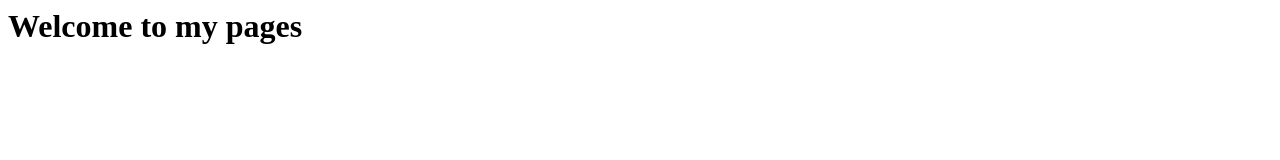
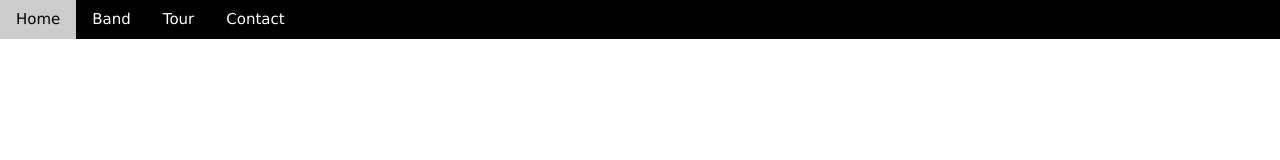
Before and after one commit to lokesh-c-das/lcdas, a plain HTML site: page index.html in a window 1280 px wide. Drawn offline with nearby package versions, Linux system fonts and the light colour scheme.

Commit message:
just started

```diff
--- a/index.html
+++ b/index.html
@@ -1 +1,17 @@
-<h1> Welcome to my pages </h1>
+<!DOCTYPE html>
+<html>
+<meta charset="UTF-8">
+<meta name="viewport" content="width=device-width, initial-scale=1">
+<link rel="stylesheet" href="/w3css/3/w3.css">
+<body>
+
+<!-- Navigation -->
+<nav class="w3-bar w3-black">
+  <a href="#home" class="w3-button w3-bar-item">Home</a>
+  <a href="#band" class="w3-button w3-bar-item">Band</a>
+  <a href="#tour" class="w3-button w3-bar-item">Tour</a>
+  <a href="#contact" class="w3-button w3-bar-item">Contact</a>
+</nav>
+
+</body>
+</html>
```
